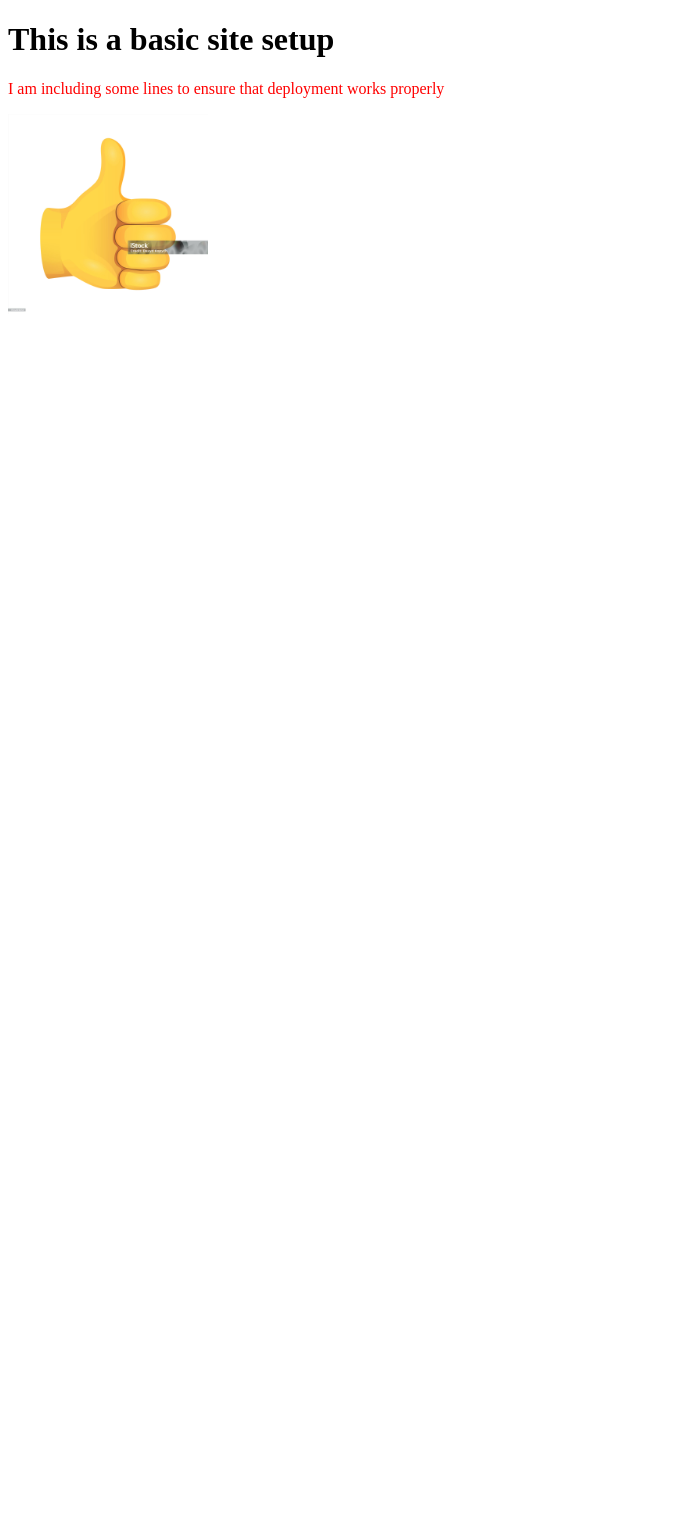
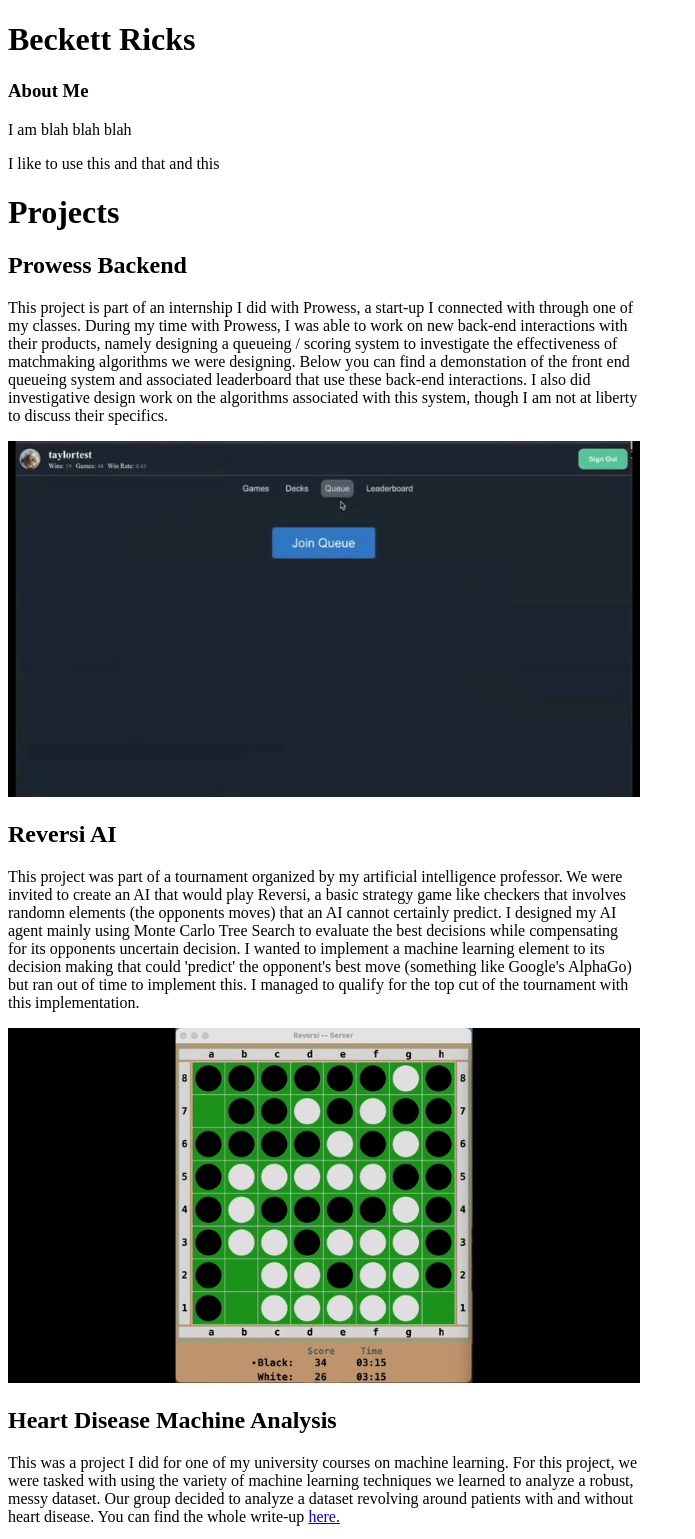
Before and after one commit to ricksy7745/beckricks-website, a plain HTML site: page index.html in a window 1280 px wide. Shown: the top 1539 px of the page, without its empty margins (0-695 px from the left). Before the commit the page ends 800 px from the top, so only its background shows below. Drawn offline with Linux system fonts and the light colour scheme.

Commit message:
Adds content to the website

```diff
--- a/index.html
+++ b/index.html
@@ -7,10 +7,62 @@
     <link rel="stylesheet" href="styles.css">
   </head>
   <body>
-    <h1>This is a basic site setup</h1>
-    <p>
-      I am including some lines to ensure that deployment works properly
-    </p>
-  <img src="./imgs/thumbs-up.jpg" alt="thumbs up" width="200" height="200"/>
+    <h1>Beckett Ricks</h1>
+    <h3>About Me</h3>
+    <p>I am blah blah blah</p>
+    <p>I like to use this and that and this</p>
+    <h1>Projects</h1>
+    <div class="project-section">
+      <h2 class="project-header">Prowess Backend</h2>
+      <p class="project-text">
+        This project is part of an internship I did with Prowess, a start-up
+        I connected with through one of my classes. During my time with Prowess,
+        I was able to work on new back-end interactions with their products, namely
+        designing a queueing / scoring system to investigate the effectiveness
+        of matchmaking algorithms we were designing. Below you can find a demonstation
+        of the front end queueing system and associated leaderboard that use these back-end
+        interactions. I also did investigative design work on the algorithms associated with
+        this system, though I am not at liberty to discuss their specifics.
+      </p>
+      <img class="project-img" src="./visuals/prowess.gif" alt="prowess-demo"/>
+    </div>
+    <div class="project-section">
+      <h2 class="project-header">Reversi AI</h2>
+      <p class="project-text">
+        This project was part of a tournament organized by my artificial intelligence professor.
+        We were invited to create an AI that would play Reversi, a basic strategy game like checkers
+        that involves randomn elements (the opponents moves) that an AI cannot certainly predict.
+        I designed my AI agent mainly using Monte Carlo Tree Search to evaluate the best decisions while
+        compensating for its opponents uncertain decision. I  wanted to implement a machine learning
+        element to its decision making that could 'predict' the opponent's best move (something like
+        Google's AlphaGo) but ran out of time to implement this.
+        I managed to qualify for the top cut of the tournament with this implementation.
+      </p>
+      <img class="project-img" src="./visuals/reversi.gif" alt="reversi-demo"/>
+    </div>
+    <div class="project-section">
+      <h2 class="project-header">Heart Disease Machine Analysis</h2>
+      <p class="project-text">
+        This was a project I did for one of my university courses on machine learning.
+        For this project, we were tasked with using the variety of machine learning
+        techniques we learned to analyze a robust, messy dataset. Our group decided to analyze
+        a dataset revolving around patients with and without heart disease. You can find the
+        whole write-up <a href="./files/heart-disease-write-up.docx" download> here.</a>
+      </p>
+      <img class="project-img" src="./visuals/hr-results.png" alt="hr-results"/>
+    </div>
+    <div class="project-section">
+      <h2 class="project-header">Bayes Filter Agent</h2>
+      <p class="project-text">
+        Another project I did during my artificial intelligence course, this project revolves
+        around an agent that is trying to get to the end of a maze. Though the agent has an
+        accurate layout of the enviornment, its sensors are not completely accurate in reading
+        its surrounding. It also has a chance of 'misstepping' when it makes moves. To compensate
+        for this, the agent uses a Bayesian filter I implemented to predict where it is based on
+        its readings. The deeper the blue, the more likely the agent thinks it is in that location.
+        The green circle represents its best guess as to where it is.
+      </p>
+      <img class="project-img" src="./visuals/bayes.gif" alt="hr-results"/>
+    </div>
   </body>
 </html>
--- a/styles.css
+++ b/styles.css
@@ -1,3 +1,7 @@
-p {
-  color: red;
+.project-section {
+  width: 50%;
 }
+
+.project-img {
+  max-width: 100%
+}
```
Also changed, not shown: imgs/thumbs-up.jpg (deleted), visuals/hr-results.png (added), visuals/prowess.gif (added), visuals/reversi.gif (added), 2 other files.
